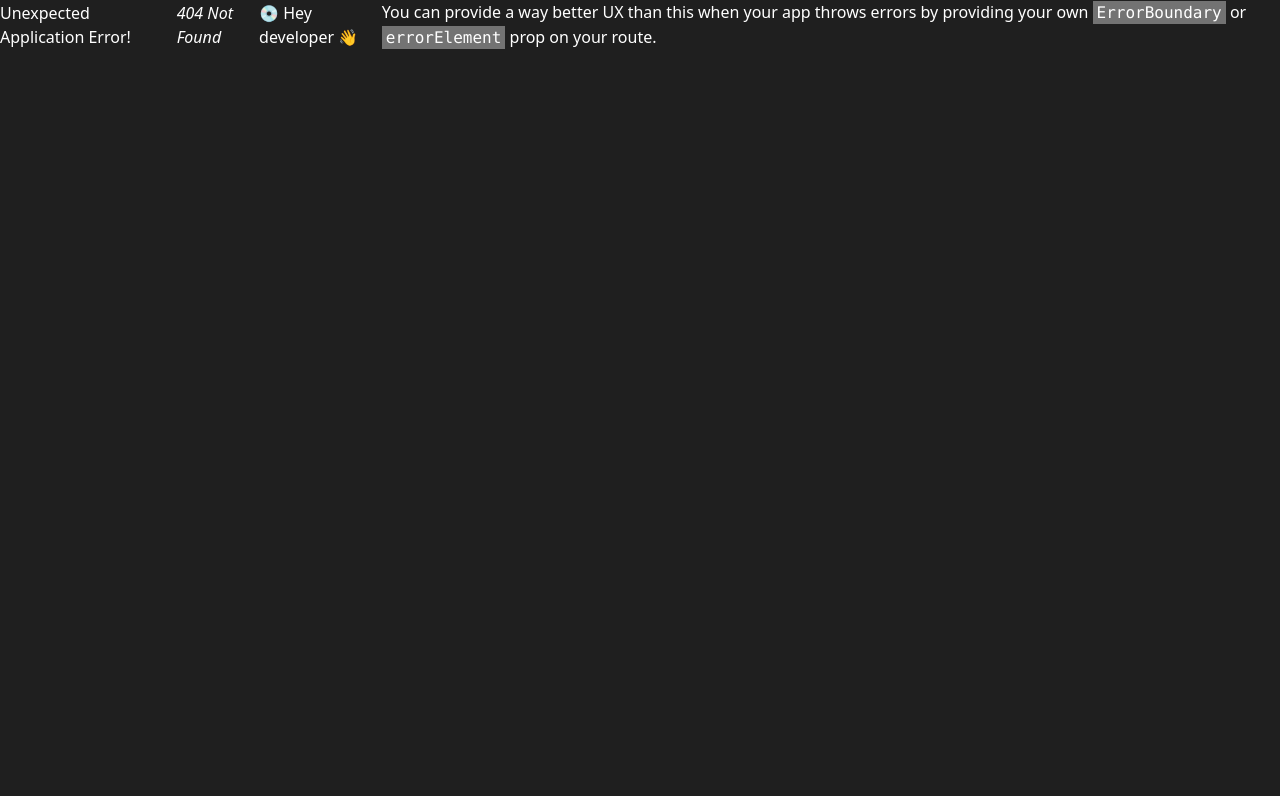
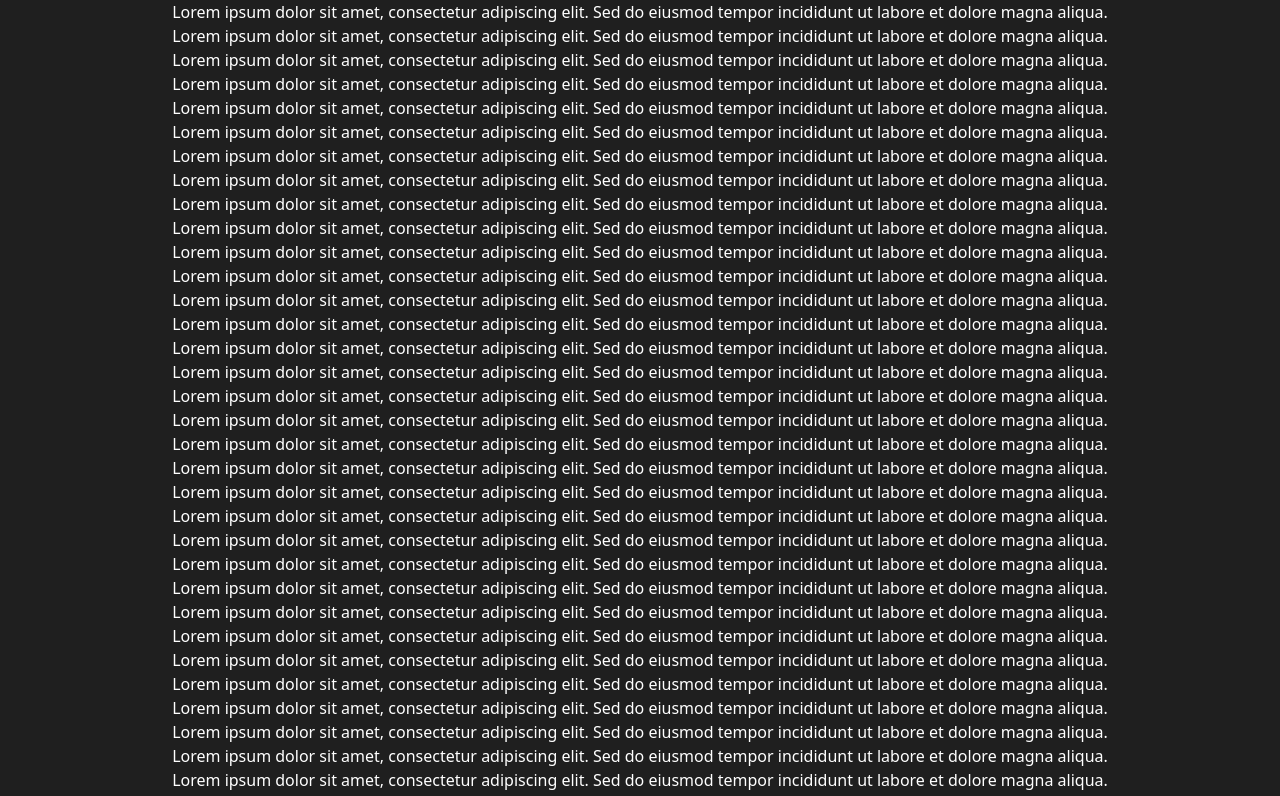
Before and after one commit to ValentinZoia/framer-motion, a React (Vite) app: page /scroll-indicator in a window 1280 px wide. Before the commit this address had no page. Shown: the top 796 px of the page. Built offline with nearby package versions, Linux system fonts and the light colour scheme.

Commit message:
add scrollIndicator.tsx

```diff
--- a/src/components/useMotionValue/ColorChanger.tsx
+++ b/src/components/useMotionValue/ColorChanger.tsx
@@ -2,11 +2,20 @@ import { motion, useMotionValue, useTransform } from "framer-motion";
 import { ChangeEvent } from "react";
 
 const ColorChanger = () => {
+
+  //hue es un valor animado de Framer Motion, inicializado en 0 (rojo en HSL).
   const hue = useMotionValue(0);
+
+  //useTransform() convierte el hue en un color en formato HSL.
+  //100% representa la saturación máxima y 50% la luminosidad media.
   const backgroundColor = useTransform(hue, (h) => `hsl(${h}, 100%, 50%)`);
 
+
   const changeHandler = (e: ChangeEvent<HTMLInputElement>) => {
+   //parseFloat(e.target.value): Convierte el valor del input a un número decimal.
+   //hue.set(...): Actualiza el valor de hue, lo que a su vez cambia el color de fondo.
     hue.set(parseFloat(e.target.value));
+
   };
 
   return (
@@ -20,7 +29,7 @@ const ColorChanger = () => {
           type="range"
           min={0}
           max={360}
-          step={1}
+          step={1}//Incremento de 1 grados
           defaultValue={0}
           onChange={changeHandler}
         />
--- /dev/null
+++ b/src/pages/ScrollIndicator.tsx
@@ -0,0 +1,38 @@
+import { motion, useScroll, useTransform } from "framer-motion";
+
+// Definimos el componente ScrollIndicator
+const ScrollIndicator = () => {
+  // Obtenemos el progreso del scroll de la página
+  const { scrollYProgress } = useScroll();
+    console.log(scrollYProgress);
+  // Transformamos el progreso del scroll en un ancho de línea (0% a 100%)
+  const lineWidth = useTransform(scrollYProgress, [0, 1], ["0%", "100%"]);
+
+
+  return (
+
+    <div className="h-[200vh] p-[20px]">
+      {/* Barra de progreso de scroll */}
+      <motion.div
+        className="fixed top-0 left-0 h-[5px] bg-red-500"
+        style={{
+          width: lineWidth, // Ancho dinámico basado en el scroll
+          transition: "width 0.1s ease", // Transición suave de la barra
+        }}
+      />
+
+      {/* Contenido largo para generar scroll */}
+      <div className="mt-[50px]">
+        {[...Array(100)].map((_, i) => (
+          <p key={i} className="mt-[20px]">
+            Lorem ipsum dolor sit amet, consectetur adipiscing elit. Sed do
+            eiusmod tempor incididunt ut labore et dolore magna aliqua.
+          </p>
+        ))}
+      </div>
+    </div>
+  );
+};
+
+
+export default ScrollIndicator;
--- a/src/routes/index.tsx
+++ b/src/routes/index.tsx
@@ -21,6 +21,7 @@ import MotionValueComponent from "../pages/useMotionValue/MotionValueComponent";
 import UseMotionValueExample1 from "../pages/useMotionValue/Example1";
 import UseMotionValueExample2 from "../pages/useMotionValue/Example2";
 import UseMotionValueExample3 from "../pages/useMotionValue/Example3";
+import ScrollIndicator from "../pages/ScrollIndicator";
 
 
 
@@ -140,6 +141,11 @@ const router = createBrowserRouter([
         path:"/useMotionValue/example-3",
         id:"Example 3 - Use Motion Value",
         element:<UseMotionValueExample3/>
+    },
+    {
+        path:"scroll-indicator",
+        id:"Scroll Indicator",
+        element:<ScrollIndicator/>
     }
 
 
```
